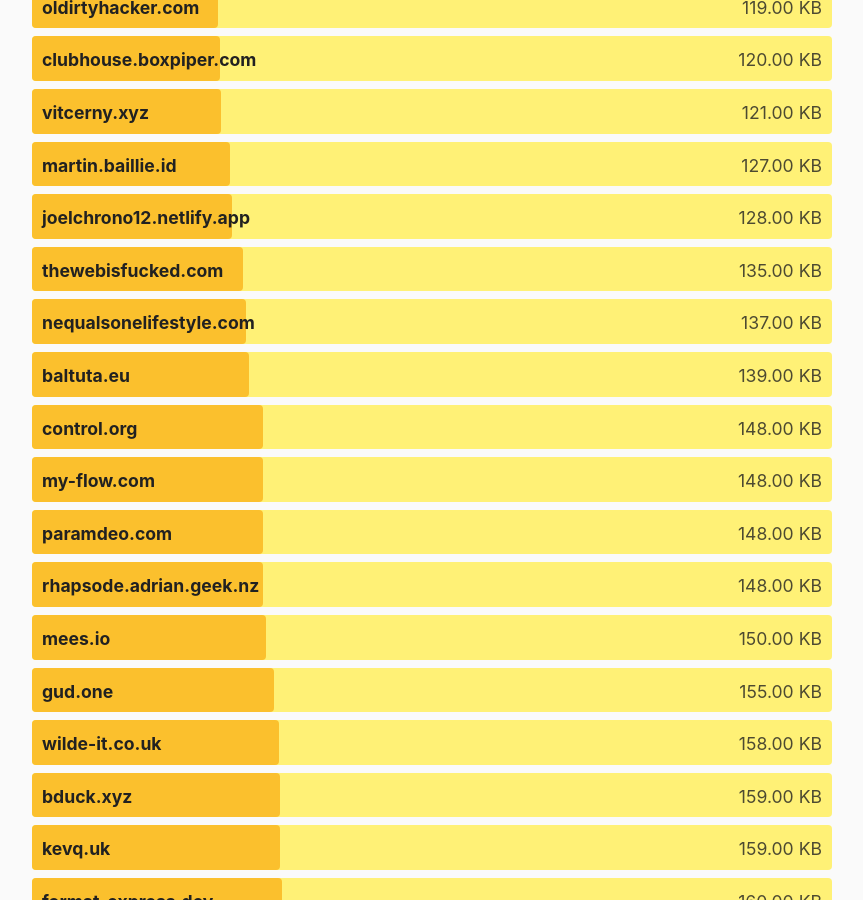
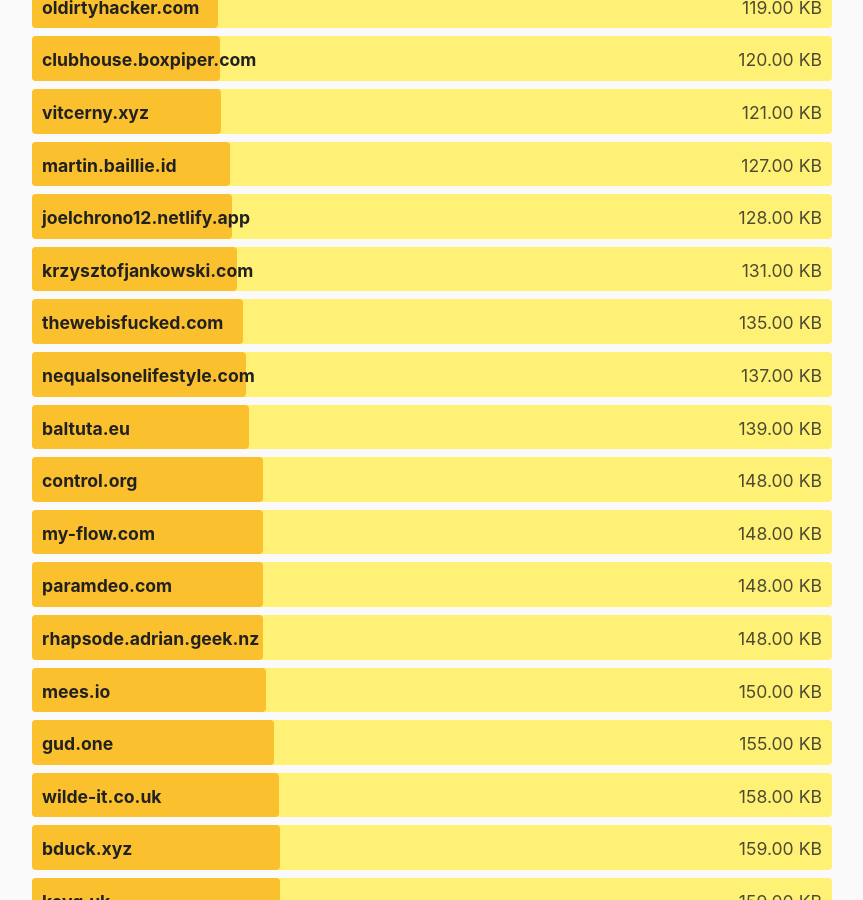
Before and after one commit to kevquirk/512kb.club, a Jekyll site: the page built from index.md, in a window 1280 px wide and 900 px high, scrolled down 13271 px. Shown: the whole window, without its empty margins (208-1071 px from the left). Built offline with Jekyll 4.4.1, drawn with Linux system fonts in a browser that asks for light colours; some of the changed text lies outside the part shown.

Commit message:
Update sites.yml

```diff
--- a/_data/sites.yml
+++ b/_data/sites.yml
@@ -920,8 +920,8 @@
 
 - domain: krzysztofjankowski.com
   url: https://krzysztofjankowski.com/
-  size: 264
-  last_checked: 2022-01-29
+  size: 131
+  last_checked: 2022-01-30
 
 - domain: lazy-gamer.net
   url: https://lazy-gamer.net/
```
